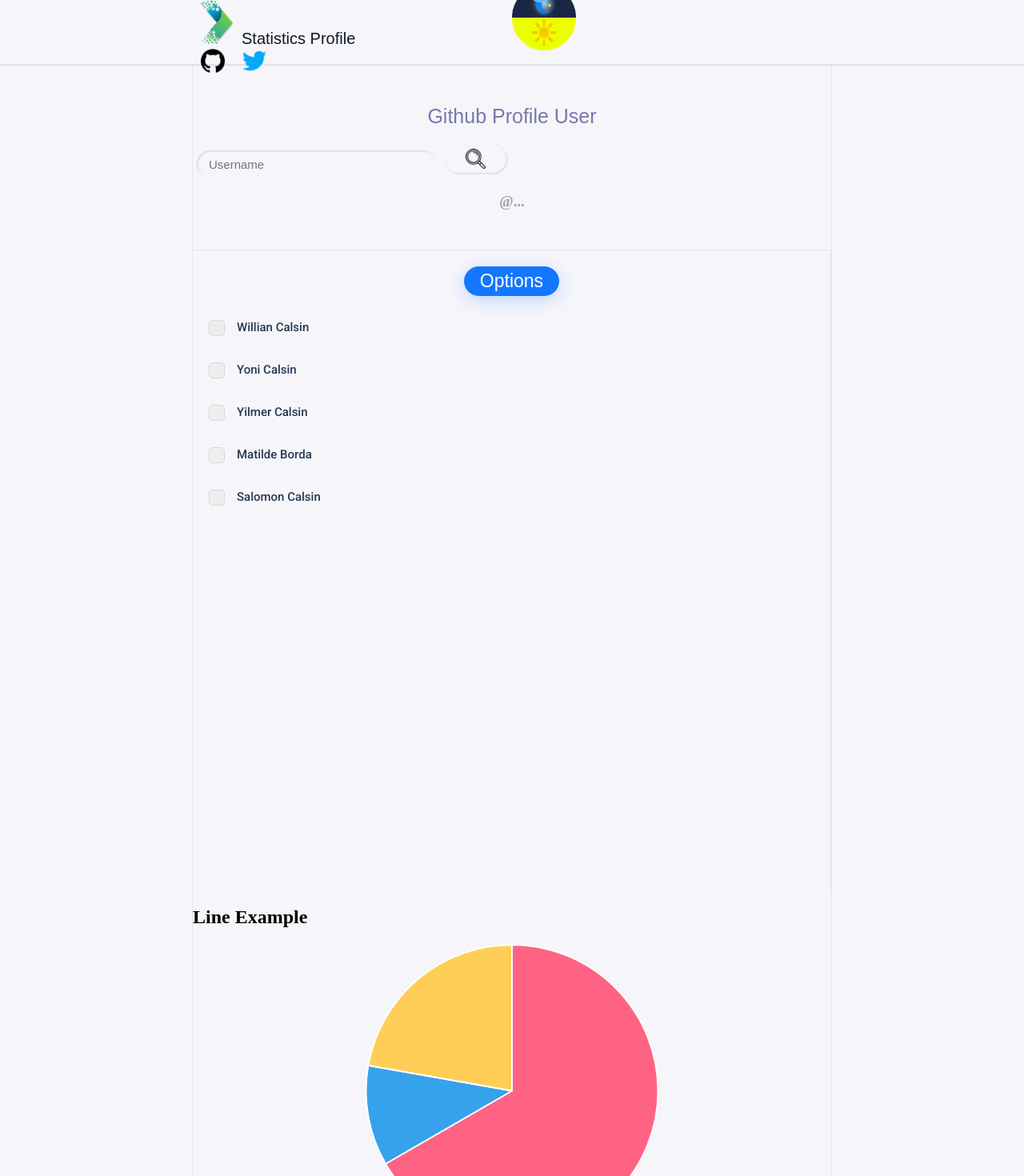
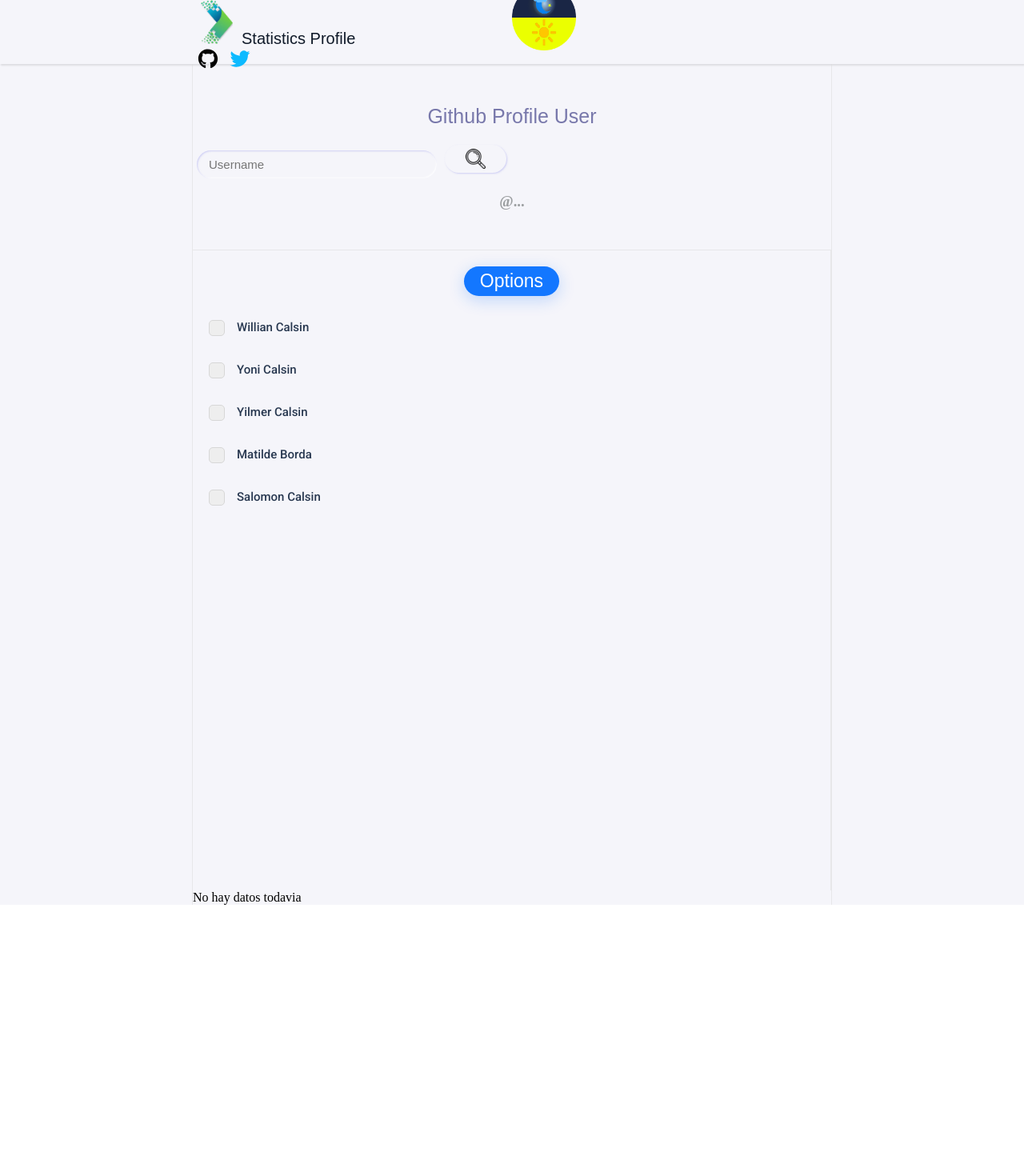
Before and after one commit to wdavidcalsin/github-graphics-api, a React (Create React App) app: page / in a window 1280 px wide. Shown: the top 1470 px of the page at 80% size. After the commit the page ends 1131 px from the top, so only its background shows below. Built offline with nearby package versions, Linux system fonts and the light colour scheme; a web font is replaced by a local one.

Commit message:
feat: 🎸 github profile added (#11)
Co-authored-by: WDavid Calsin <wdavidcalsin968@gmail.con>

```diff
--- /dev/null
+++ b/src/components/common/profileGithub.tsx
@@ -0,0 +1,49 @@
+import React from 'react';
+import { FaTwitter } from 'react-icons/fa';
+import { CgProfile } from 'react-icons/cg';
+import { RiGitRepositoryLine } from 'react-icons/ri';
+import { BiTimeFive } from 'react-icons/bi';
+import { BiLinkExternal } from 'react-icons/bi';
+import { ImProfile } from 'react-icons/im';
+
+import { GithubApiI } from '../../interfaces/githubApi';
+
+// interface IProps extends GithubApiI {}
+
+const ProfileGithub = (props: any) => {
+    return (
+        <div className="profile fx fx-jcc">
+            <div className="avatar fx fx-aic">
+                <img className="avatarImg" src={props.avatar_url} alt="" />
+            </div>
+            <div className="list-item">
+                <ul>
+                    <li>
+                        <CgProfile />
+                        <span>typsih ({props.name})</span>
+                    </li>
+                    <li>
+                        <RiGitRepositoryLine />
+                        <span>39 public repos</span>
+                    </li>
+                    <li>
+                        <BiTimeFive />
+                        <span>Joined GitHub 6 years ago</span>
+                    </li>
+                    <li>
+                        <BiLinkExternal />
+                        <span>Telenor Digital</span>
+                    </li>
+                    <li>
+                        <ImProfile />
+                        <a href="/">
+                            <span>View Profile in Github</span>
+                        </a>
+                    </li>
+                </ul>
+            </div>
+        </div>
+    );
+};
+
+export { ProfileGithub };
--- a/src/components/header.tsx
+++ b/src/components/header.tsx
@@ -1,8 +1,9 @@
 import React, { useState } from 'react';
 
 import ImgLogo from '../assets/img/logo.png';
-import RedesTwiter from '../assets/img/image-4.png';
-import RedesGithub from '../assets/img/image-3.png';
+
+import { FaGithub } from 'react-icons/fa';
+import { FaTwitter } from 'react-icons/fa';
 
 import SunAndMoon from '../assets/img/img-complete.png';
 import { useTheme } from '../context/theme.context';
@@ -33,10 +34,10 @@ const Header = (): JSX.Element => {
                 </div>
                 <div className="redes fx fx-aic">
                     <a href="/">
-                        <img src={RedesGithub} alt="" />
+                        <FaGithub className="github" />
                     </a>
                     <a href="/">
-                        <img src={RedesTwiter} alt="" />
+                        <FaTwitter className="twitter" />
                     </a>
                 </div>
             </div>
--- a/src/components/show-content.tsx
+++ b/src/components/show-content.tsx
@@ -1,11 +1,14 @@
 import React, { Component, ContextType } from 'react';
 import * as ReactDOM from 'react-dom';
+import { ChartOptions } from 'chart.js';
+import { Pie } from 'react-chartjs-2';
+
 import ApiGithub from '../service/github.service';
+
 import { GithubApiI } from '../interfaces/githubApi';
 import { DataContext } from '../context/data.context';
 import { Perfil, Blog } from './common/showNormal';
-import { Pie } from 'react-chartjs-2';
-import { ChartOptions } from 'chart.js';
+import { ProfileGithub } from './common/profileGithub';
 
 interface Idataset {
     label: string;
@@ -78,10 +81,11 @@ class ShowContent extends Component<MyProps, MyStates> {
 
         return (
             <div>
-                {/* {Object.keys(this.context.data).length != 0 && this.context.resStatus != 404 ? (
+                {Object.keys(this.context.data).length != 0 && this.context.resStatus != 404 ? (
                     <div className="show-content">
                         <h2>Statistics</h2>
-                        <Perfil avatar={this.context.data.avatar_url} />
+                        <ProfileGithub {...this.context.data} />
+                        {/* <Perfil avatar={this.context.data.avatar_url} /> */}
                         <Blog blog={this.context.data.blog} />
                         <h4>company: {this.context.data.company}</h4>
                         <h4>created at: {this.context.data.created_at}</h4>
@@ -101,9 +105,9 @@ class ShowContent extends Component<MyProps, MyStates> {
                     </div>
                 ) : (
                     <div>No hay datos todavia</div>
-                )} */}
-                <h2>Line Example</h2>
-                <Pie data={data} options={options} />
+                )}
+                {/* <h2>Line Example</h2>
+                <Pie data={data} options={options} /> */}
             </div>
         );
     }
--- a/src/styles/components/_header.scss
+++ b/src/styles/components/_header.scss
@@ -52,7 +52,17 @@ img {
         }
     }
 
-    .redes > a > img {
+    .redes > a > svg {
         width: 30px;
+        font-size: 25px;
+        margin: 0 5px;
+
+        &.github {
+            color: black;
+        }
+
+        &.twitter {
+            color: rgb(13, 186, 255);
+        }
     }
 }
--- /dev/null
+++ b/src/styles/components/common/_profileGithub.scss
@@ -0,0 +1,20 @@
+.profile {
+    .avatar img {
+        width: 6em;
+        border-radius: 50px;
+        display: block;
+    }
+
+    .list-item ul {
+        list-style: none;
+        padding: 0;
+
+        li {
+            font-size: 12px;
+            padding: 5px 0;
+            span {
+                margin-left: 15px;
+            }
+        }
+    }
+}
--- /dev/null
+++ b/src/styles/components/common/style.scss
@@ -0,0 +1 @@
+@import './profileGithub';
--- a/src/styles/components/styles.scss
+++ b/src/styles/components/styles.scss
@@ -2,3 +2,6 @@
 @import './search';
 @import './options';
 @import './show-content';
+
+// Common
+@import './common/style.scss';
```
